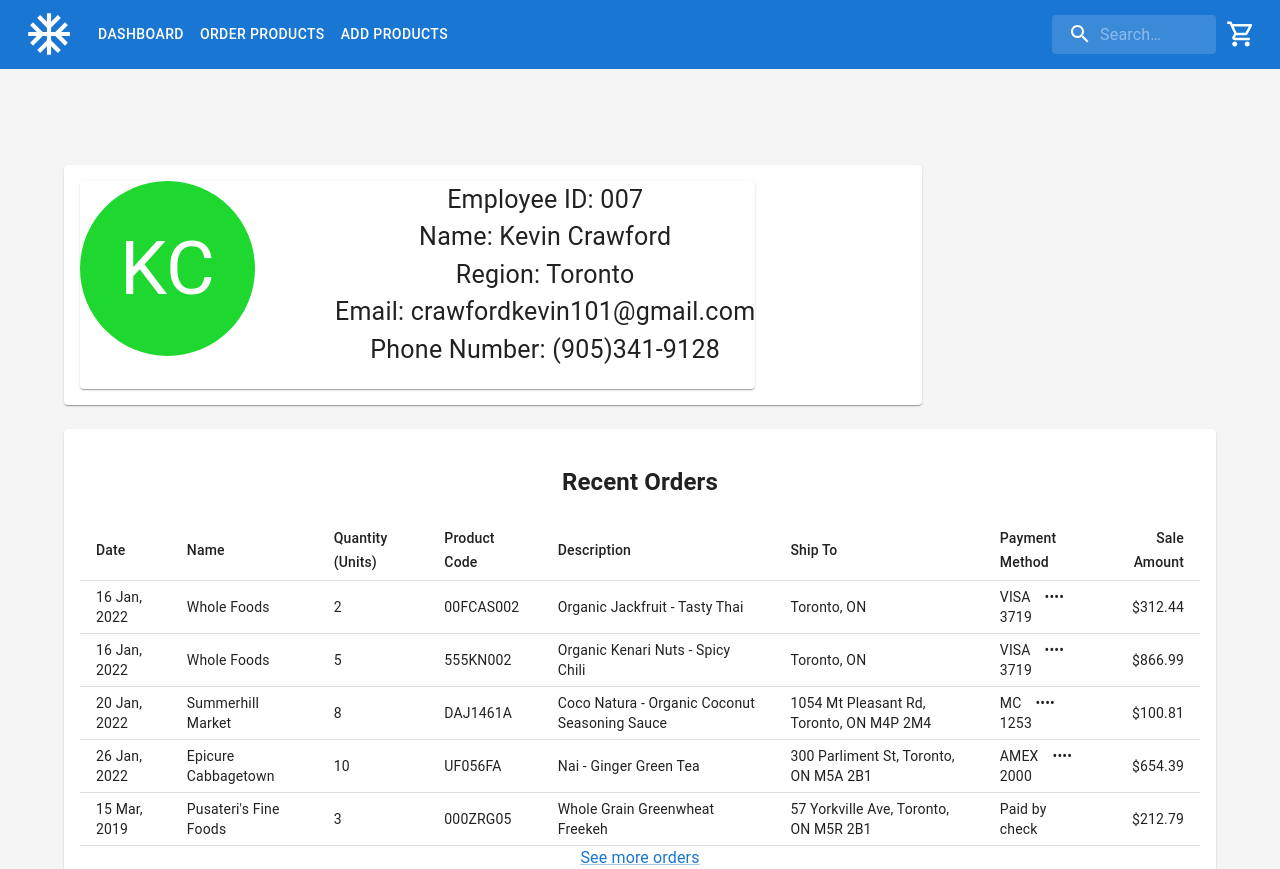
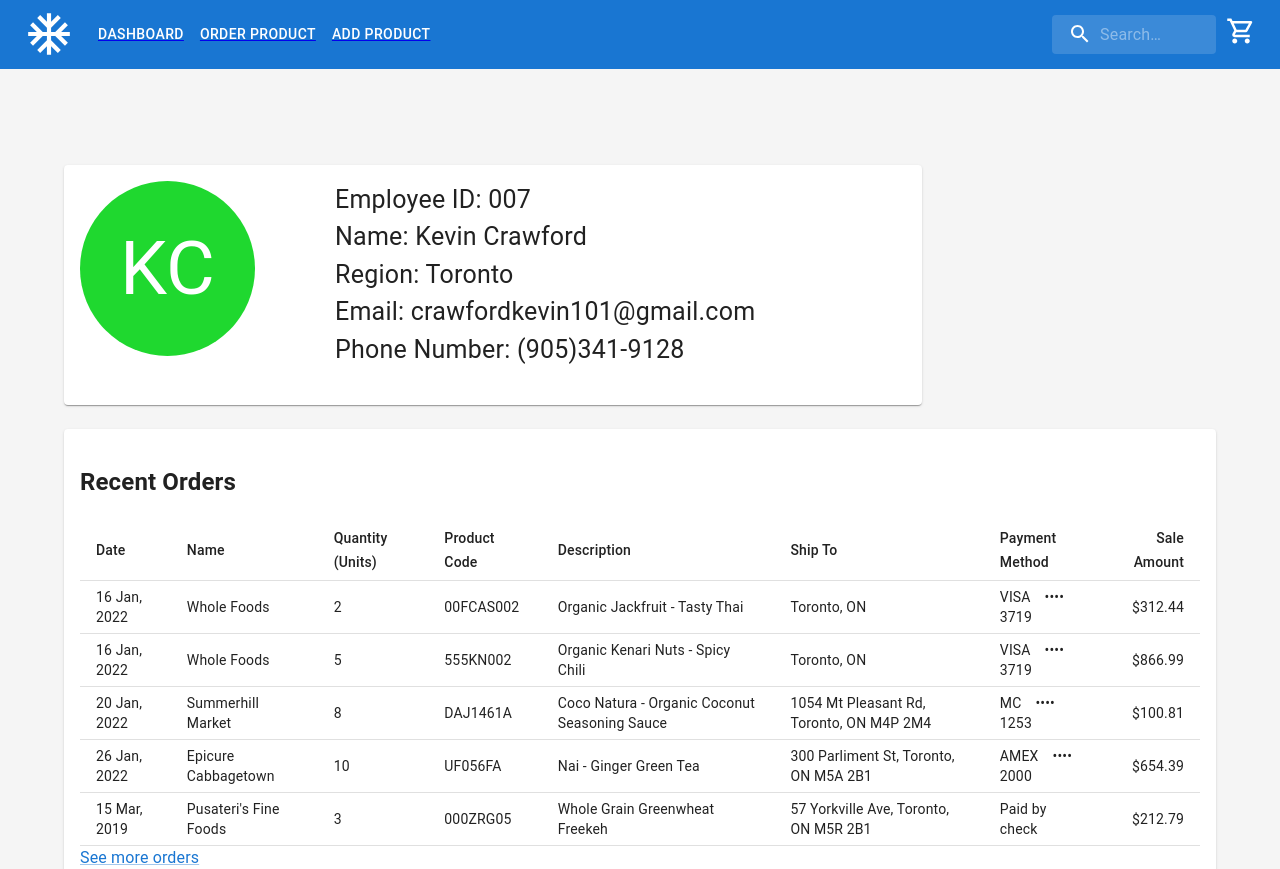
Before and after one commit to kcrawford101/cold_order_form, a React (Create React App) app in the folder client/: page / in a window 1280 px wide. Built offline with nearby package versions, Linux system fonts and the light colour scheme.

Commit message:
linked the navbar to each page

```diff
--- a/client/src/App.css
+++ b/client/src/App.css
@@ -1,6 +1,6 @@
-.App {
+/* .App {
   text-align: center;
-}
+} */
 
 .App-logo {
   height: 40vmin;
--- a/client/src/components/Navbar/Navbar.js
+++ b/client/src/components/Navbar/Navbar.js
@@ -1,4 +1,5 @@
 import * as React from 'react';
+import { Link } from 'react-router-dom';
 import AppBar from '@mui/material/AppBar';
 import Box from '@mui/material/Box';
 import Toolbar from '@mui/material/Toolbar';
@@ -27,7 +28,25 @@
 // ===================================================
 
 // ====== Menu items ==========
-const pages = ['Dashboard', 'Order Products', 'Add Products'];
+// const pages = ['Dashboard', 'Order Products', 'Add Products'];
+
+const pages = [
+  {
+    name: 'Dashboard',
+    id: 0,
+    link: '/'
+  },
+  {
+    name: 'Order Product',
+    id: 1,
+    link: '/order'
+  },
+  {
+    name: 'Add Product',
+    id: 2,
+    link: '/add'
+  },
+];
 // ============================
 
 // ============= Searchbar Logic ==========================
@@ -127,9 +146,9 @@
                 display: { xs: 'block', md: 'none' },
               }}
             >
-              {pages.map((page) => (
-                <MenuItem key={page} onClick={handleCloseNavMenu}>
-                  <Typography textAlign="center">{page}</Typography>
+              {pages.map(({id, name, link}) => (
+                <MenuItem key={id} onClick={handleCloseNavMenu}>
+                <Link to={link}><Typography textAlign="center">{name}</Typography></Link>
                 </MenuItem>
               ))}
             </Menu>
@@ -143,14 +162,15 @@
             <AcUnitIcon style={{margin:'0 20px 0 0'}}/>
           </Typography>
           <Box sx={{ flexGrow: 1, display: { xs: 'none', md: 'flex' } }}>
-            {pages.map((page) => (
-              <Button
-                key={page}
+            {pages.map(({id, name, link}) => (
+              <Link to={link}><Button
+                key={id}
                 onClick={handleCloseNavMenu}
                 sx={{ my: 2, color: 'white', display: 'block' }}
               >
-                {page}
+                {name}
               </Button>
+              </Link>
             ))}
           </Box>
 
@@ -163,8 +183,10 @@
               inputProps={{ 'aria-label': 'search' }}
             />
           </Search>
+          <Link to='/submit'>
+            <ShoppingCartOutlinedIcon style={cart} />
+          </Link>
 
-          <ShoppingCartOutlinedIcon style={cart} />
 
         </Toolbar>
       </Container>
--- a/client/src/components/Profile/Profile.js
+++ b/client/src/components/Profile/Profile.js
@@ -33,7 +33,6 @@
 
 export default function Profile() {
   return (
-    <Paper>
       <Grid container spacing={10}>
         <Grid item>
         <Avatar
@@ -65,6 +64,5 @@
           </Grid>
         </Grid>
       </Grid>
-    </Paper>
   )
 }
```
